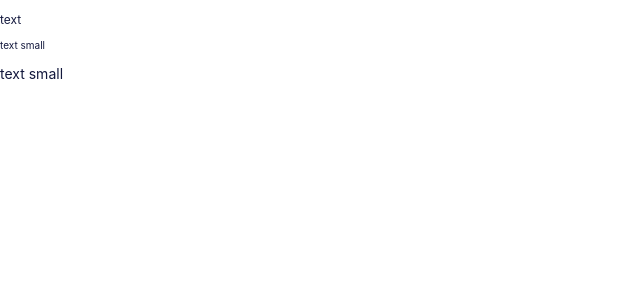
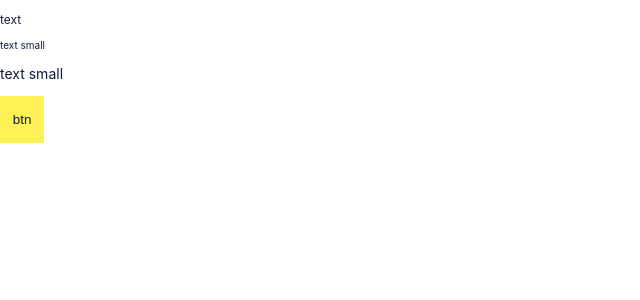
Before and after one commit to dandelionadia/yearandday, a React (Create React App) app: page / in a window 1280 px wide. Shown: the top 300 px of the page, without its empty margins (0-640 px from the left). Built offline with nearby package versions, Linux system fonts and the light colour scheme.

Commit message:
adds Button

```diff
--- a/src/App.tsx
+++ b/src/App.tsx
@@ -1,5 +1,6 @@
 import React from "react";
 import { Text } from "./atoms/Text";
+import { Button } from "./atoms/Button";
 
 function App() {
   return (
@@ -7,6 +8,7 @@ function App() {
       <Text>text</Text>
       <Text small>text small</Text>
       <Text big>text small</Text>
+      <Button>btn</Button>
     </>
   );
 }
--- /dev/null
+++ b/src/atoms/Button.tsx
@@ -0,0 +1,11 @@
+import styled from "styled-components";
+
+export const Button = styled.button`
+  background-color: ${({ theme }) => theme.colors.yellow};
+  color: ${({ theme }) => theme.colors.blue};
+  padding: 1rem 0.8rem;
+  text-align: center;
+  max-width: 100%;
+  border: none;
+  cursor: pointer;
+`;
```
